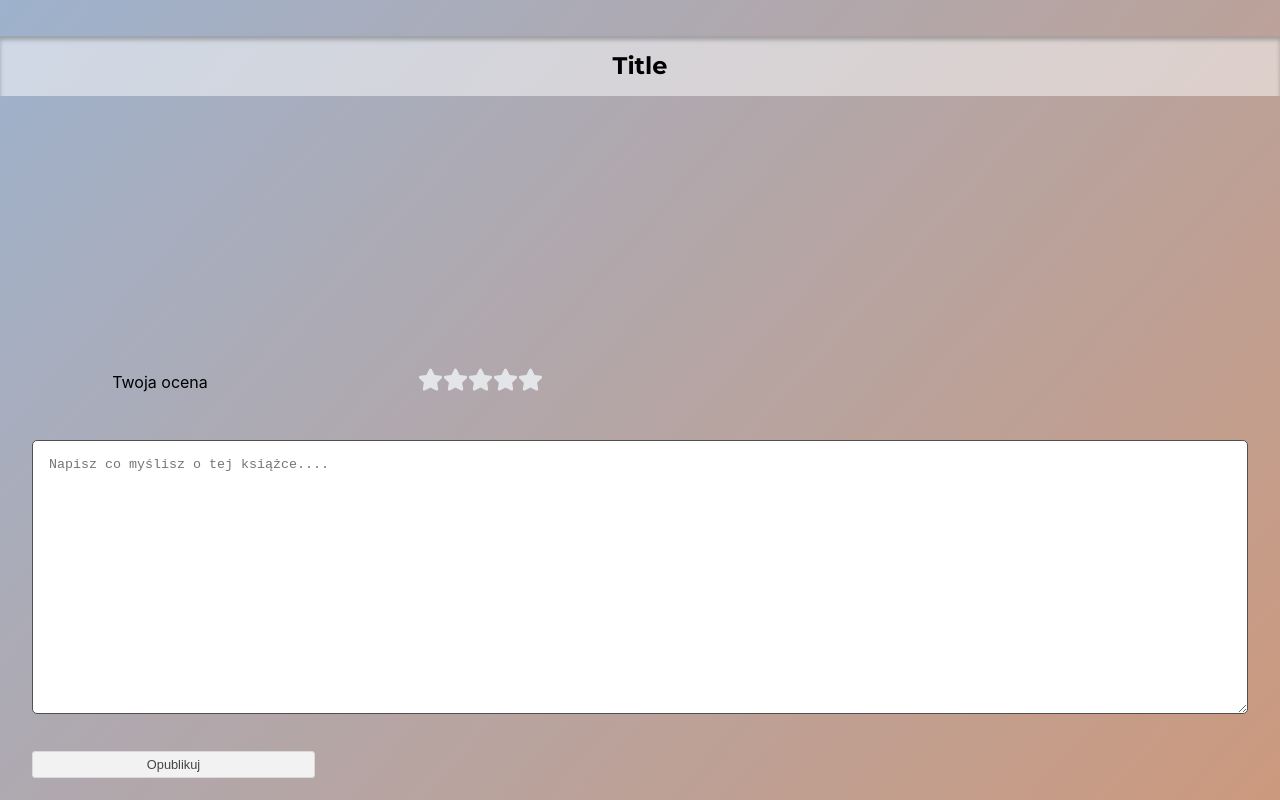
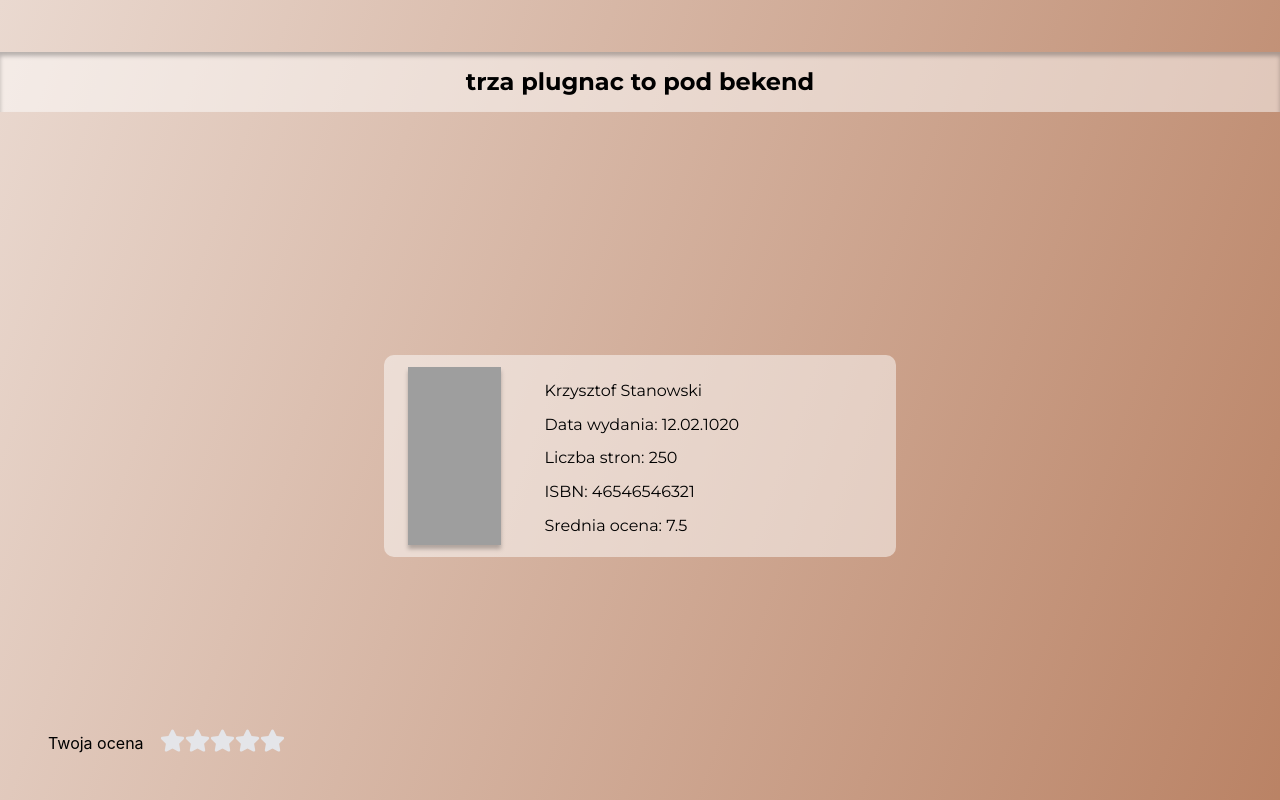
Before and after one commit to maciekkwiet/Bookweb, a React (Create React App) app in the folder client/: page /addreview in a window 1280 px wide. Shown: the top 800 px of the page. Built offline with nearby package versions, Linux system fonts and the light colour scheme; grey boxes are pictures that could not be loaded; a web font is replaced by a local one.

Commit message:
add some styles

```diff
--- a/client/src/Pages/AddReviewPage/AddReviewPage.tsx
+++ b/client/src/Pages/AddReviewPage/AddReviewPage.tsx
@@ -1,44 +1,47 @@
 import {
-  Wrapper,
   Grid,
   BookTitle,
   BookInfo,
+  YourRating,
   Text,
-  Rating,
   BookReview,
   ReviewButton,
+  Cheat,
 } from '../AddReviewPage/AddReviewStyles';
+import StarRating from '../../Components/Star/StarRating';
 
-// const BookDescriptionProps = {
-//   image: 'https://i.pinimg.com/originals/b8/97/bb/b897bb0a2205457970b91ce831b04756.jpg',
-//   author: 'Krzysztof Stanowski',
-//   releaseDate: '12.02.1020',
-//   numberOfPages: '250',
-//   isbn: '46546546321',
-//   averageRating: '7.5',
-// };
+const BookDescriptionProps = {
+  image: 'https://i.pinimg.com/originals/b8/97/bb/b897bb0a2205457970b91ce831b04756.jpg',
+  author: 'Krzysztof Stanowski',
+  releaseDate: '12.02.1020',
+  numberOfPages: '250',
+  isbn: '46546546321',
+  averageRating: '7.5',
+};
 
 const basePropsData = {
   type: 'text',
   placeholder: 'Napisz co myślisz o tej książce....',
 };
 
-export const AddReviewPage = ({ title = 'Title' }) => {
+export const AddReviewPage = ({ title = 'trza plugnac to pod bekend' }) => {
   return (
-    <Wrapper>
     <Grid>
       <BookTitle title={title}></BookTitle>
-        <BookInfo />
+      <Cheat>
+        <BookInfo {...BookDescriptionProps} />
+      </Cheat>
+      <YourRating>
         <Text>Twoja ocena</Text>
-        <Rating />
+        <StarRating />
+      </YourRating>
       <BookReview {...basePropsData}></BookReview>
       <ReviewButton
         children="Opublikuj"
         onClick={() => {
-            return 0;
+          alert('Buuuu! Nic tu nie ma!');
         }}
       ></ReviewButton>
     </Grid>
-    </Wrapper>
   );
 };
--- a/client/src/Pages/AddReviewPage/AddReviewStyles.tsx
+++ b/client/src/Pages/AddReviewPage/AddReviewStyles.tsx
@@ -1,63 +1,65 @@
 import styled from 'styled-components';
 import { theme } from '../../Theme';
 import { BigLabel } from '../../Components/BigLabel/BigLabel';
-// import { BookDescription } from '../../Components/BookDescription/BookDescription'
-import StarRating from '../../Components/Star/StarRating';
+import { BookDescription } from '../../Components/BookDescription/BookDescription';
 import { Button } from '../../Components/Button/Button';
 
-export const Wrapper = styled.div`
-  background: ${theme.backgrounds.mainGradient};
+export const Grid = styled.div`
+  background: ${theme.backgrounds.bigCardGradient};
   box-sizing: border-box;
   width: 100%;
-  height: 100vh;
-  padding: 1rem 0;
-`;
-
-export const Grid = styled.div`
+  height: 100vmax;
+  padding: 2rem 0;
   display: grid;
-  grid-template-columns: repeat(4, 1fr);
+  row-gap: 2rem;
+  grid-template-columns: repeat(2, 1fr);
   grid-template-rows: auto;
   grid-template-areas:
-    'title title title title'
-    'desc desc desc desc'
-    'text star . .'
-    'area area area area'
-    'send . . .';
+    'title title'
+    'desc desc'
+    'rating .'
+    'area area'
+    'send .';
 `;
 
 export const BookTitle = styled(BigLabel)`
   grid-area: title;
 `;
 
-export const BookInfo = styled.div`
+export const Cheat = styled.div`
   grid-area: desc;
-  width: 100%;
-  height: 30vh;
+  margin: 0 3rem;
+  display: flex;
+  justify-content: center;
+  align-items: center;
+`;
+
+export const BookInfo = styled(BookDescription)`
+  background: red;
+`;
+
+export const YourRating = styled.div`
+  grid-area: rating;
+  margin: 0 3rem;
+  display: flex;
+  align-items: center;
 `;
 
 export const Text = styled.p`
-  display: flex;
-  justify-content: center;
-  align-items: center;
-  grid-area: text;
-`;
-
-export const Rating = styled(StarRating)`
-  display: flex;
-  justify-content: center;
-  align-items: center;
-  grid-area: star;
+  margin-right: 1rem;
 `;
 
 export const BookReview = styled.textarea`
   grid-area: area;
-  height: 30vh;
-  margin: 2rem;
+  margin: 0 3rem;
   padding: 1rem;
-  border: solid 1.5px ${(props) => props.theme.colors.lightGray};
+  border: solid 1.5px ${theme.colors.lightGray};
   border-radius: 5px;
+  height: 70%;
 `;
 export const ReviewButton = styled(Button)`
-  margin-left: 2rem;
   grid-area: send;
+  margin: 0 3rem;
+  height: 2rem;
+  width: 50%;
 `;
```
Lines whose indentation alone changed are shown as unchanged.
